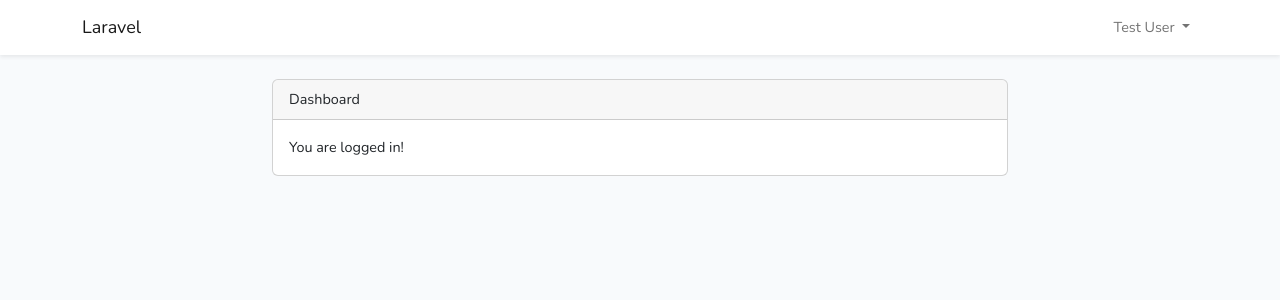
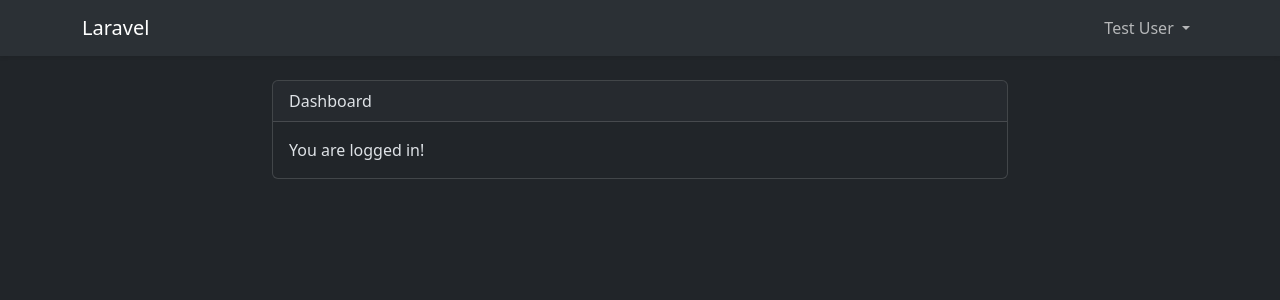
Before and after one commit to deyryill/WKWK, a Laravel app: page /home in a window 1280 px wide. Shown: the top 300 px of the page. Run offline with Laravel 12, Linux system fonts and the light colour scheme; a user stored in the database is signed in; data comes from the database, SQL or seed files in the repository; style sheets or scripts are compiled from the project's sources.

Commit message:
fix app blade forget to updated

```diff
--- a/resources/views/layouts/app.blade.php
+++ b/resources/views/layouts/app.blade.php
@@ -1,5 +1,5 @@
 <!doctype html>
-<html lang="{{ str_replace('_', '-', app()->getLocale()) }}">
+<html lang="{{ str_replace('_', '-', app()->getLocale()) }}" data-bs-theme="dark">
 <head>
     <meta charset="utf-8">
     <meta name="viewport" content="width=device-width, initial-scale=1">
@@ -11,14 +11,12 @@
 
     <!-- Fonts -->
     <link rel="dns-prefetch" href="//fonts.bunny.net">
-    <link href="https://fonts.bunny.net/css?family=Nunito" rel="stylesheet">
+    <link href="https://cdn.jsdelivr.net/npm/bootstrap@5.3.9/dist/css/bootstrap.min.css" rel="stylesheet">
 
-    <!-- Scripts -->
-    @vite(['resources/sass/app.scss', 'resources/js/app.js'])
 </head>
 <body>
     <div id="app">
-        <nav class="navbar navbar-expand-md navbar-light bg-white shadow-sm">
+        <nav class="navbar navbar-expand-md bg-body-tertiary shadow-sm">
             <div class="container">
                 <a class="navbar-brand" href="{{ url('/') }}">
                     {{ config('app.name', 'Laravel') }}
@@ -76,5 +74,6 @@
             @yield('content')
         </main>
     </div>
+	<script src="https://cdn.jsdelivr.net/npm/bootstrap@5.3.9/dist/js/bootstrap.bundle.min.js"></script>
 </body>
 </html>
```
